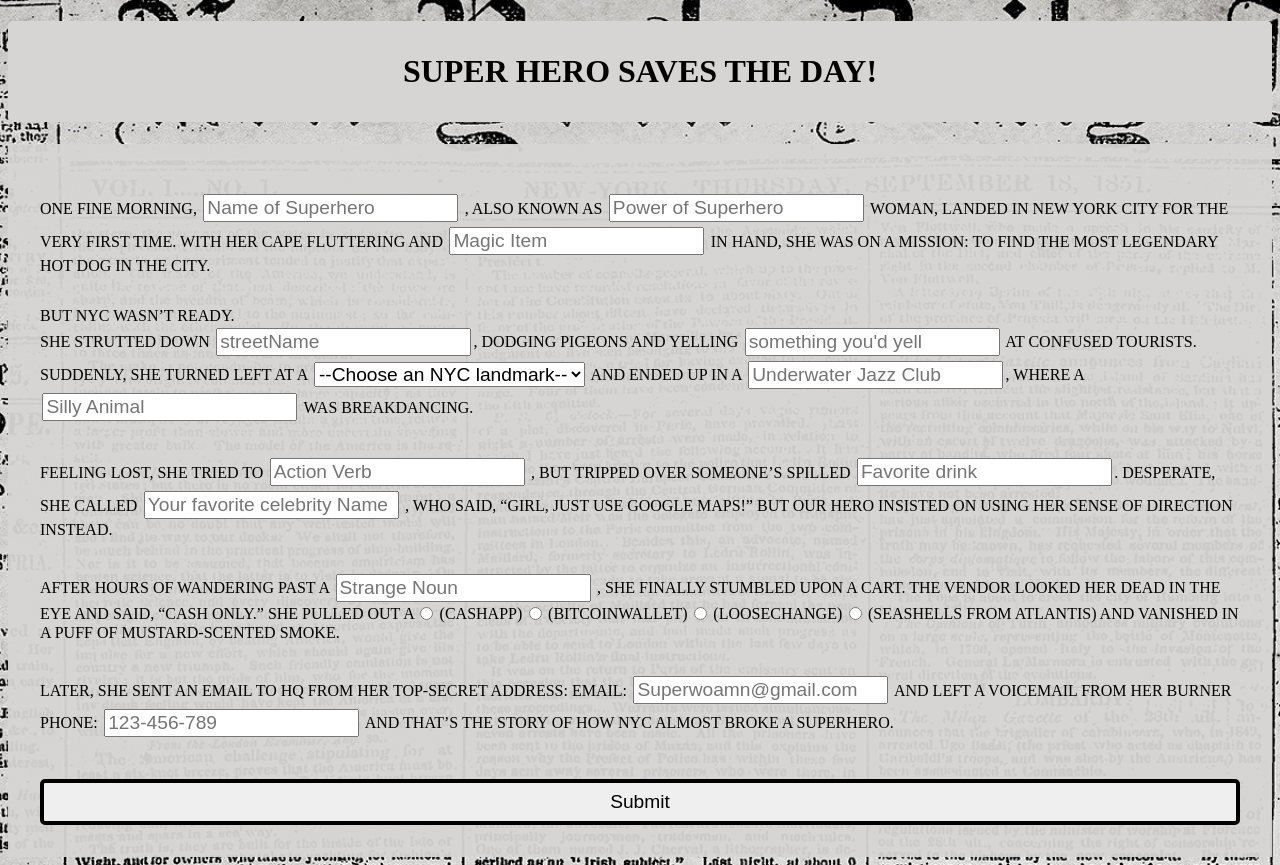
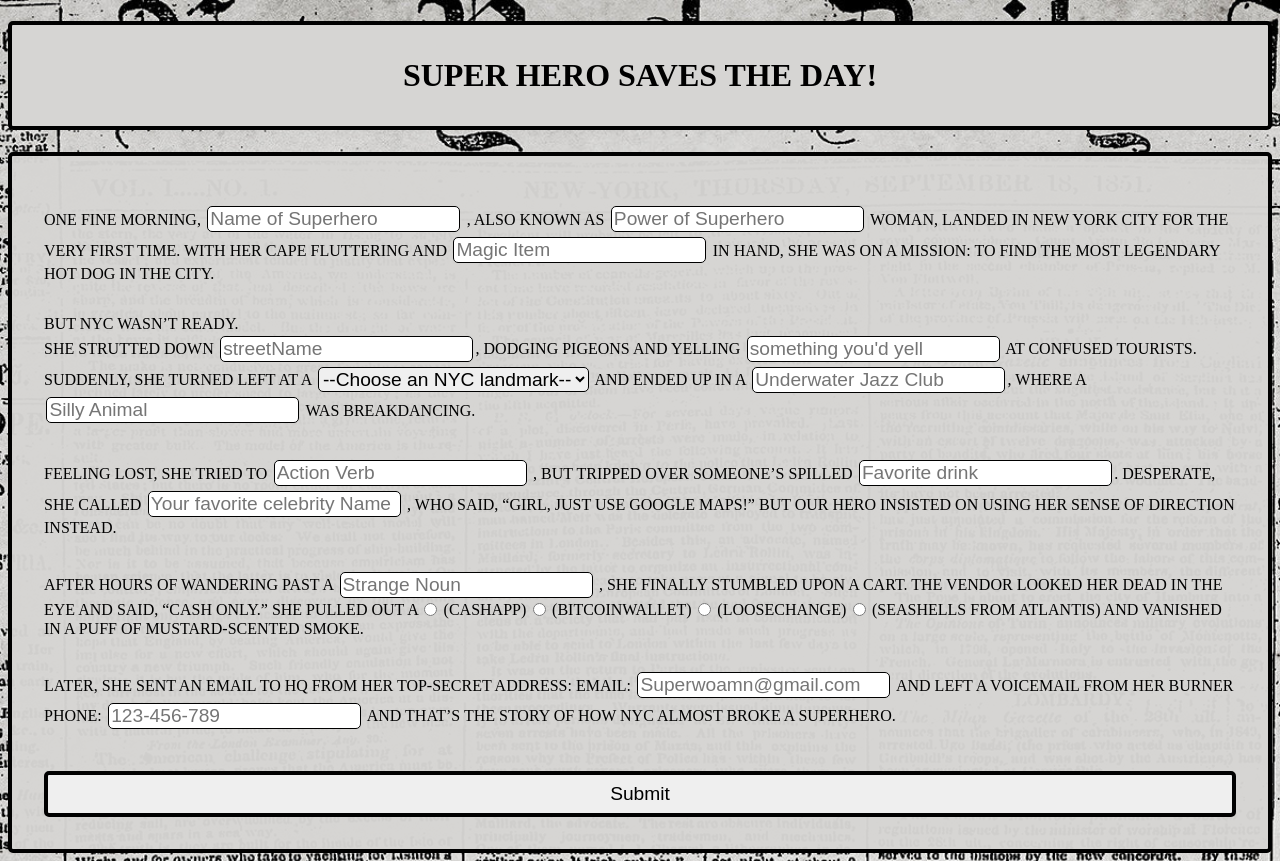
Before and after one commit to Joyfull-Happiness/mad-lib, a plain HTML site: page index.html in a window 1280 px wide. Drawn offline with Linux system fonts and the light colour scheme.

Commit message:
updated madlib

```diff
--- a/css/styles.css
+++ b/css/styles.css
@@ -32,6 +32,8 @@ h1 {
   display: flex;
   flex-direction: column;
   text-transform: uppercase;
+  border-radius: 5px;
+  border: solid 0.25rem var(--black);
 }
 
 form {
@@ -40,7 +42,9 @@ form {
   background-color: var(--white);
   padding: 2rem;
   text-transform: Uppercase;
-  background: rgba(214, 213, 211, 0.95);
+  background: rgba(214, 213, 211, 0.97);
+  border-radius: 5px;
+  border: solid 0.25rem var(--black);
 }
 
 input,
@@ -48,6 +52,8 @@ select,
 fieldset {
   font-size: 1.2rem;
   margin: 0.15rem;
+  border-radius: 5px;
+  border: solid 0.1rem var(--black);
 }
 fieldset {
   background-color: var(--white);
```
